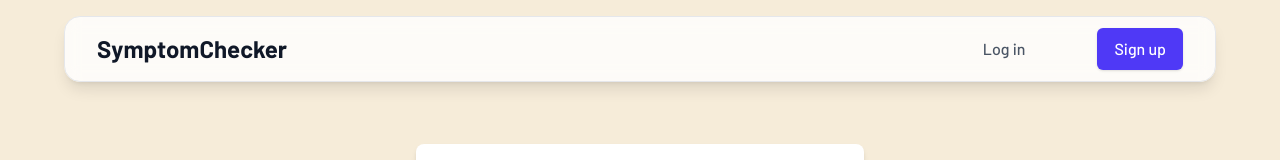
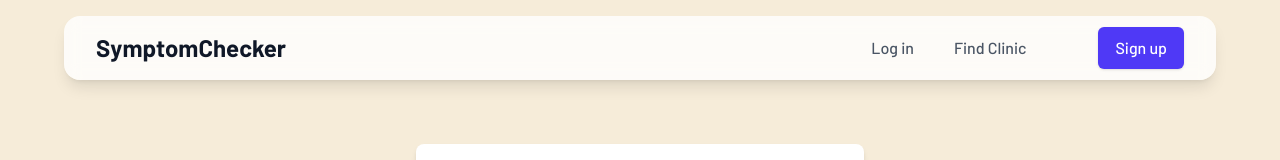
Before and after one commit to AlwinChong02/symptom-tracker, a Next.js app: page /register in a window 1280 px wide. Shown: the top 160 px of the page. Built offline with nearby package versions, Linux system fonts and the light colour scheme.

Commit message:
add find clinic tab

```diff
--- a/components/Navbar.js
+++ b/components/Navbar.js
@@ -16,7 +16,7 @@ export default function Navbar() {
   return (
     <header className="barlow fixed top-4 left-0 right-0 z-50">
       <div className="mx-4 sm:mx-6 lg:mx-8">
-        <div className="max-w-6xl mx-auto px-4 sm:px-6 lg:px-8 bg-white/80 backdrop-blur border border-gray-200 shadow-lg rounded-2xl">
+        <div className="max-w-6xl mx-auto px-4 sm:px-6 lg:px-8 bg-white/80 backdrop-blur shadow-lg rounded-2xl">
           <div className="flex justify-between items-center h-16">
             <div className="flex-shrink-0">
               <Link href="/" className="text-2xl font-bold text-gray-900">
@@ -28,7 +28,8 @@ export default function Navbar() {
                 <>
                   <Link href="/symptom-checker" className="font-medium text-gray-600 hover:text-gray-900">Checker</Link>
                   <Link href="/history" className="font-medium text-gray-600 hover:text-gray-900">History</Link>
-                  <Link href="/medication-reminders" className="font-medium text-gray-600 hover:text-gray-900">Reminders</Link>
+                  <Link href="/medications" className="font-medium text-gray-600 hover:text-gray-900">Reminders</Link>
+                  <Link href="/find-clinic" className="font-medium text-gray-600 hover:text-gray-900">Find Clinic</Link>
                   <Link href="/profile" className="font-medium text-gray-600 hover:text-gray-900">Profile</Link>
                   <button
                     onClick={handleLogout}
@@ -40,6 +41,7 @@ export default function Navbar() {
               ) : (
                 <>
                   <Link href="/login" className="font-medium text-gray-600 hover:text-gray-900">Log in</Link>
+                  <Link href="/find-clinic" className="font-medium text-gray-600 hover:text-gray-900">Find Clinic</Link>
                   <Link href="/register" className="ml-8 inline-flex items-center justify-center px-4 py-2 border border-transparent rounded-md shadow-sm text-base font-medium text-white bg-indigo-600 hover:bg-indigo-700">
                     Sign up
                   </Link>
```
